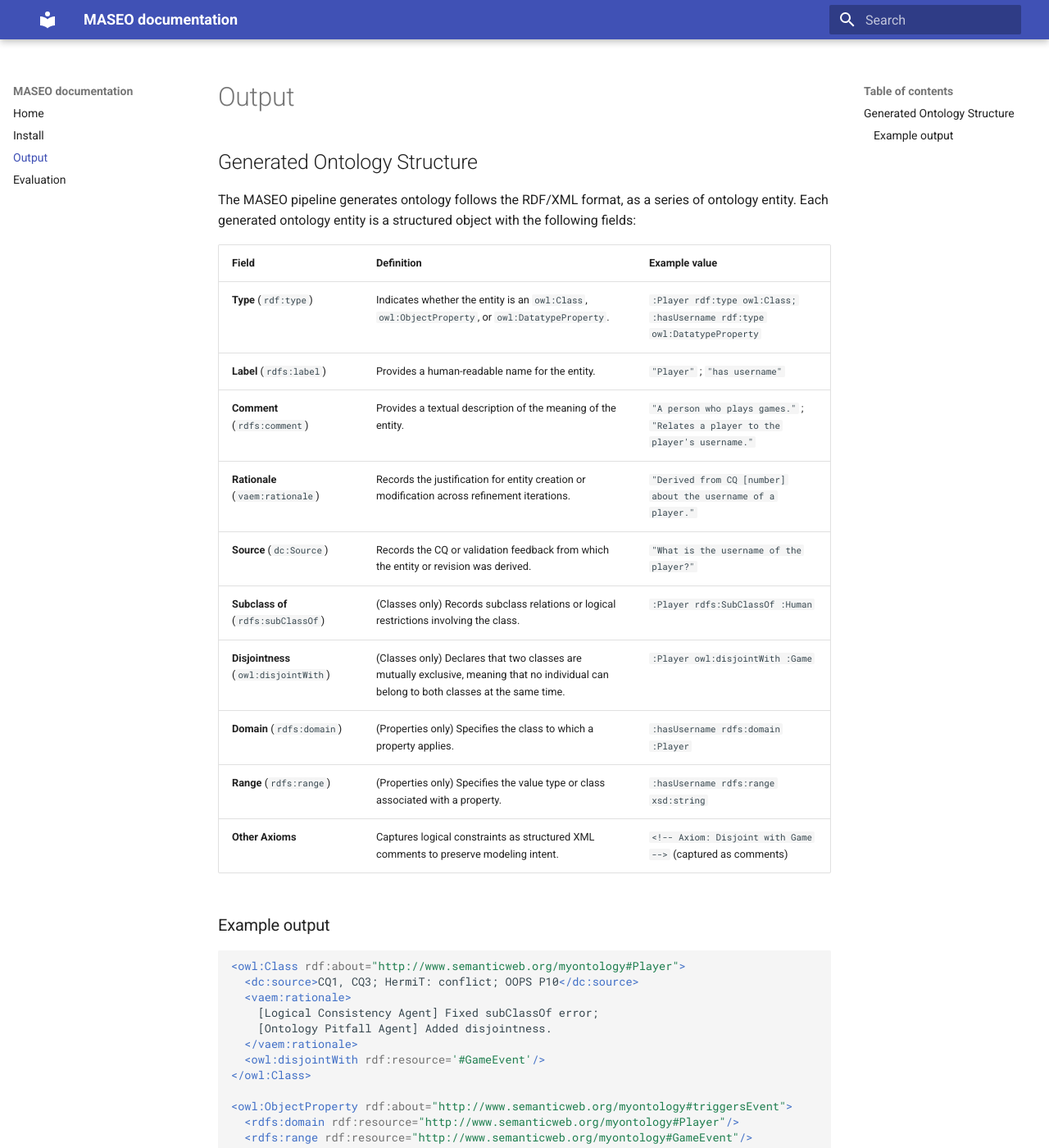
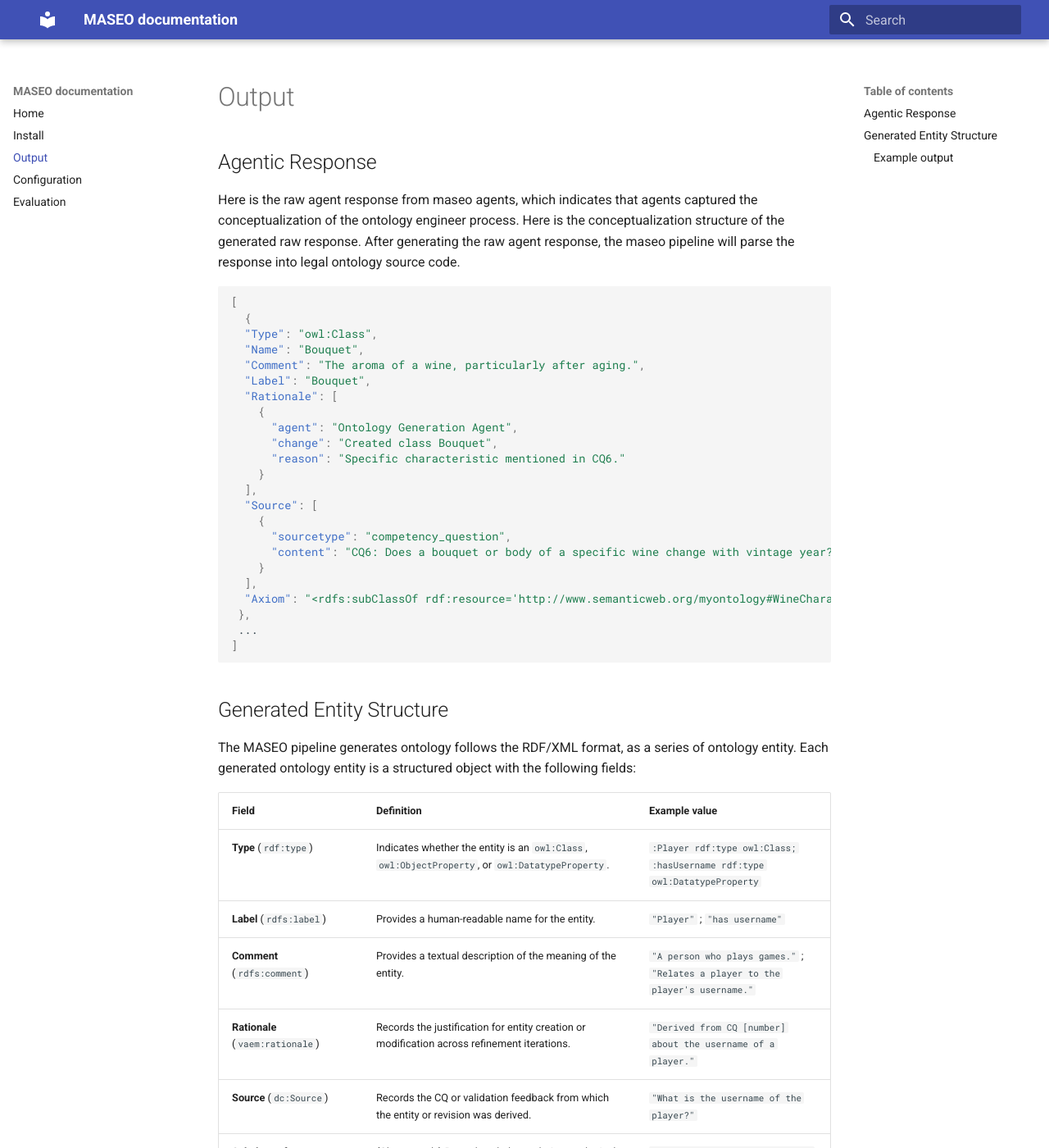
Before and after one commit to oeg-upm/Multi_Agent_Explainable_OE, an MkDocs documentation site: the page built from docs/output.md, in a window 1280 px wide and 1400 px high. Shown: the whole window at 82% size. Built offline with MkDocs 1.6.1 and Material for MkDocs 9.7.7, drawn with Linux system fonts in a browser that asks for light colours.

Commit message:
update the readme Part 1
1. update the readme file of the output, including the raw response from the agent
2. update a new readme file that contains the information of the configuration.

````diff
--- a/docs/output.md
+++ b/docs/output.md
@@ -1,5 +1,39 @@
 
-## Generated Ontology Structure
+# Output
+
+## Agentic Response
+
+
+Here is the raw agent response from maseo agents, which indicates that agents captured the conceptualization of the ontology engineer process. Here is the conceptualization structure of the generated raw response. After generating the raw agent response, the maseo pipeline will parse the response into legal ontology source code.
+
+```json
+[
+  {
+  "Type": "owl:Class",
+  "Name": "Bouquet",
+  "Comment": "The aroma of a wine, particularly after aging.",
+  "Label": "Bouquet",
+  "Rationale": [
+    {
+      "agent": "Ontology Generation Agent",
+      "change": "Created class Bouquet",
+      "reason": "Specific characteristic mentioned in CQ6."
+    }
+  ],
+  "Source": [
+    {
+      "sourcetype": "competency_question",
+      "content": "CQ6: Does a bouquet or body of a specific wine change with vintage year?"
+    }
+  ],
+  "Axiom": "<rdfs:subClassOf rdf:resource='http://www.semanticweb.org/myontology#WineCharacteristic'/>"
+ },
+ ...
+]
+```
+
+
+## Generated Entity Structure
 
 The MASEO pipeline generates ontology follows the RDF/XML format, as a series of ontology entity. Each generated ontology entity is a structured object with the following fields:
 
--- a/mkdocs.yml
+++ b/mkdocs.yml
@@ -5,6 +5,7 @@ nav:
   - Home: index.md
   - Install: install.md
   - Output: output.md
+  - Configuration: configuration.md
   - Evaluation: eval.md
 
 
````
Also changed, not shown: README.md (+46 -63 lines), docs/configuration.md (added, +94 -0 lines).
